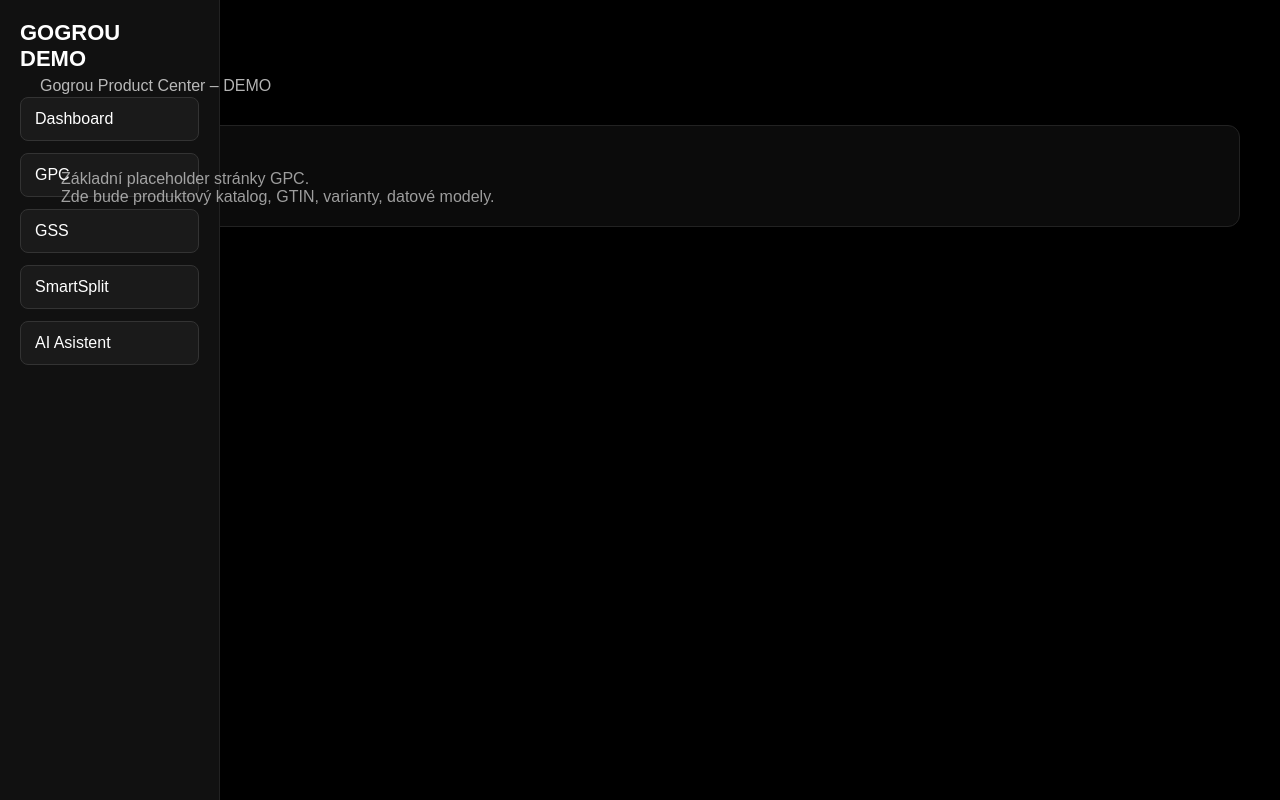
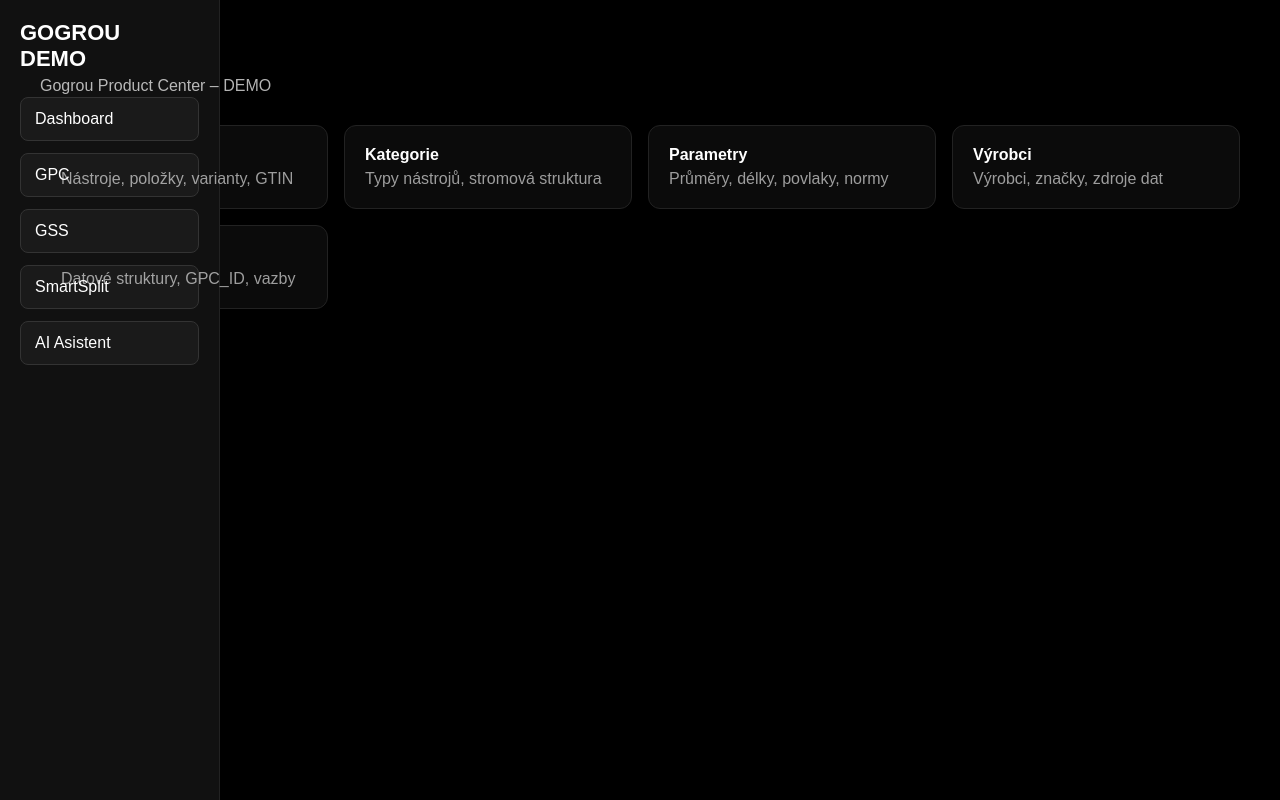
Before and after one commit to gogrou-app/gogrou-demo, a Next.js app: page /gpc in a window 1280 px wide. Built offline with nearby package versions, Linux system fonts and the light colour scheme.

Commit message:
GPC: add demo cards layout

```diff
--- a/app/gpc/page.js
+++ b/app/gpc/page.js
@@ -10,18 +10,54 @@ export default function GPCPage() {
       <div
         style={{
           marginTop: 30,
-          padding: 20,
-          border: "1px solid #222",
-          borderRadius: 12,
-          background: "#0b0b0b",
+          display: "grid",
+          gridTemplateColumns: "repeat(auto-fit, minmax(240px, 1fr))",
+          gap: 16,
         }}
       >
-        <strong>Stav:</strong>
-        <div style={{ opacity: 0.6, marginTop: 6 }}>
-          Základní placeholder stránky GPC.<br />
-          Zde bude produktový katalog, GTIN, varianty, datové modely.
-        </div>
+        <Card
+          title="Produkty"
+          desc="Nástroje, položky, varianty, GTIN"
+        />
+
+        <Card
+          title="Kategorie"
+          desc="Typy nástrojů, stromová struktura"
+        />
+
+        <Card
+          title="Parametry"
+          desc="Průměry, délky, povlaky, normy"
+        />
+
+        <Card
+          title="Výrobci"
+          desc="Výrobci, značky, zdroje dat"
+        />
+
+        <Card
+          title="Data & modely"
+          desc="Datové struktury, GPC_ID, vazby"
+        />
       </div>
     </div>
   );
 }
+
+function Card({ title, desc }) {
+  return (
+    <div
+      style={{
+        border: "1px solid #222",
+        borderRadius: 12,
+        padding: 20,
+        background: "#0b0b0b",
+      }}
+    >
+      <strong>{title}</strong>
+      <div style={{ opacity: 0.6, marginTop: 6 }}>
+        {desc}
+      </div>
+    </div>
+  );
+}
```
